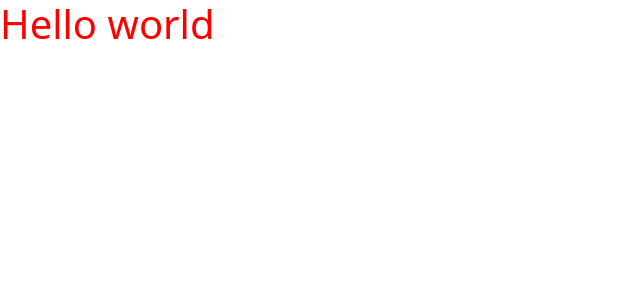
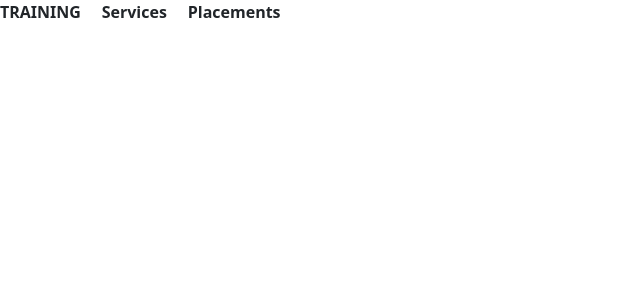
Before and after one commit to edupoly/ang17app, an Angular app: page / in a window 1280 px wide. Shown: the top 300 px of the page, without its empty margins (0-640 px from the left). Built offline with nearby package versions, Linux system fonts and the light colour scheme.

Commit message:
propbind

```diff
--- a/src/app/app.component.css
+++ b/src/app/app.component.css
@@ -1,3 +1,9 @@
-h1{
-  color:red;
+.betterview{
+  border:1px solid;
+  padding: 10px;
+  margin: 10px;
+  display: block;
 }
+.hide{
+  display: none;
+}
--- a/src/app/app.component.html
+++ b/src/app/app.component.html
@@ -1 +1,25 @@
-<h1>Hello world</h1>
+<b (click)="sitem('training')">TRAINING</b> &nbsp;&nbsp;&nbsp;
+<b (click)="sitem('services')">Services</b> &nbsp;&nbsp;&nbsp;
+<b (click)="sitem('placements')">Placements</b> &nbsp;&nbsp;&nbsp;
+<h1>{{selectedItem}}</h1>
+<div [class]="selectedItem==='training'?'betterview':'hide'">
+  We Provide Industry Ready Corporate Training for freshers and upskilling professionals. Blend on complete foundation and realtime usecases is our promise to corporates and we provided with conviction.
+  We Provide Industry Ready Corporate Training for freshers and upskilling professionals. Blend on complete foundation and realtime usecases is our promise to corporates and we provided with conviction.
+  We Provide Industry Ready Corporate Training for freshers and upskilling professionals. Blend on complete foundation and realtime usecases is our promise to corporates and we provided with conviction.
+  We Provide Industry Ready Corporate Training for freshers and upskilling professionals. Blend on complete foundation and realtime usecases is our promise to corporates and we provided with conviction.
+  We Provide Industry Ready Corporate Training for freshers and upskilling professionals. Blend on complete foundation and realtime usecases is our promise to corporates and we provided with conviction.
+  We Provide Industry Ready Corporate Training for freshers and upskilling professionals. Blend on complete foundation and realtime usecases is our promise to corporates and we provided with conviction.
+</div>
+<div [class]="selectedItem==='services'?'betterview':'hide'">
+  Many Freshers are transformed to employable resources from our Bootcamp Training. Industry level problem statements, design patterns and bestpractices are inducted in freshes with minimalistic approach is our approach.
+  Many Freshers are transformed to employable resources from our Bootcamp Training. Industry level problem statements, design patterns and bestpractices are inducted in freshes with minimalistic approach is our approach.
+  Many Freshers are transformed to employable resources from our Bootcamp Training. Industry level problem statements, design patterns and bestpractices are inducted in freshes with minimalistic approach is our approach.
+  Many Freshers are transformed to employable resources from our Bootcamp Training. Industry level problem statements, design patterns and bestpractices are inducted in freshes with minimalistic approach is our approach.
+  Many Freshers are transformed to employable resources from our Bootcamp Training. Industry level problem statements, design patterns and bestpractices are inducted in freshes with minimalistic approach is our approach.
+</div>
+<div [class]="selectedItem==='placements'?'betterview':'hide'">
+  Introduction to Industry Standards and Practices at College level helped thousands of students to get motivated and successful. We deliver the process of Incorporating conceptual depth elates students to get confidence and capability to be a fruitful career.
+  Introduction to Industry Standards and Practices at College level helped thousands of students to get motivated and successful. We deliver the process of Incorporating conceptual depth elates students to get confidence and capability to be a fruitful career.
+  Introduction to Industry Standards and Practices at College level helped thousands of students to get motivated and successful. We deliver the process of Incorporating conceptual depth elates students to get confidence and capability to be a fruitful career.
+  Introduction to Industry Standards and Practices at College level helped thousands of students to get motivated and successful. We deliver the process of Incorporating conceptual depth elates students to get confidence and capability to be a fruitful career.
+</div>
--- a/src/app/app.component.ts
+++ b/src/app/app.component.ts
@@ -6,5 +6,8 @@ import { Component } from '@angular/core';
   styleUrls: ['./app.component.css']
 })
 export class AppComponent {
-
+  selectedItem='';
+  sitem(item:any){
+    this.selectedItem=item;
+  }
 }
```
